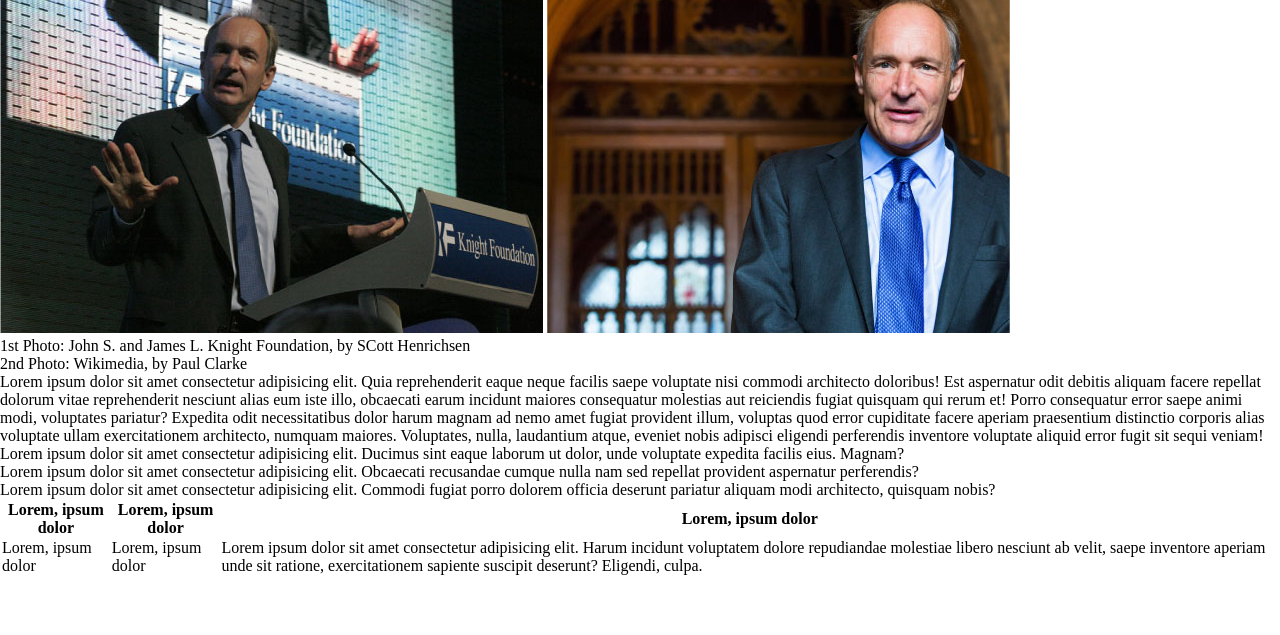
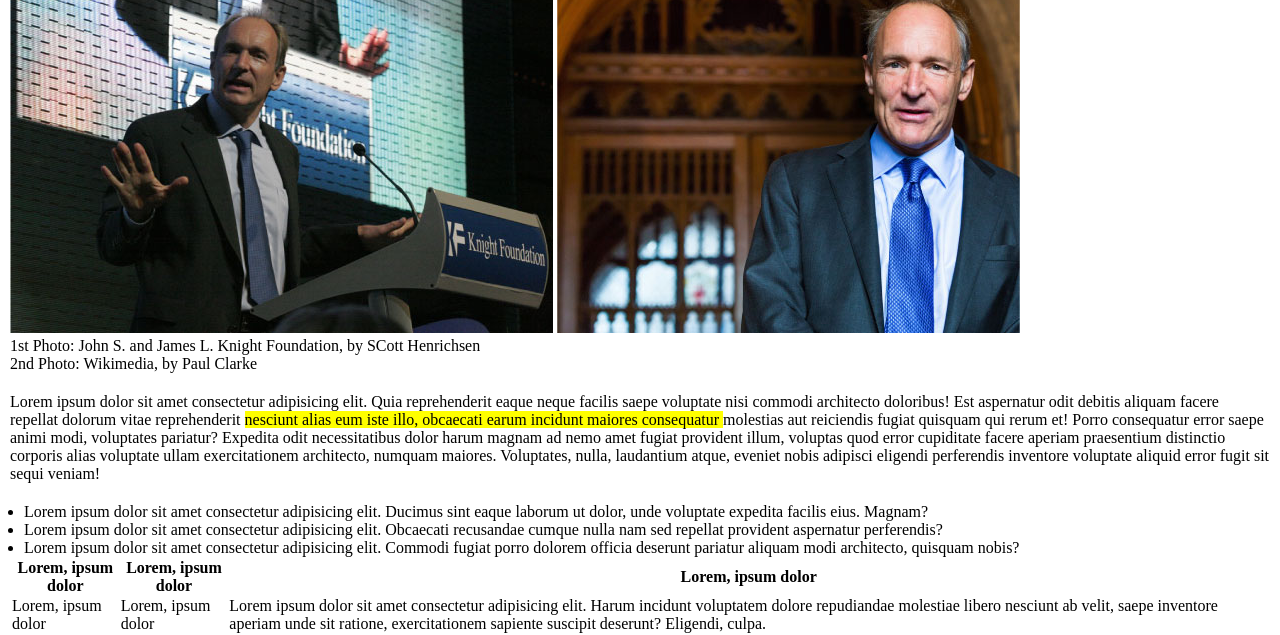
Before and after one commit to ttom-eragiapreso/html-css-booleaner, a plain HTML site: page index.html in a window 1280 px wide. Shown: the part 272-907 px from the top of the page. Before the commit the page ends 849 px from the top, so only its background shows below. Drawn offline with Linux system fonts and the light colour scheme.

Commit message:
[stesso]

```diff
--- a/styles.css
+++ b/styles.css
@@ -2,6 +2,23 @@
   box-sizing: border-box;
   margin: 0;
   padding: 0;
+}
+
+body {
+  margin: 0 10px;
+}
+
+h1 {
+  /* margin-top: 18px;
+  margin-left: 4px; */
+}
+
+span {
+  /* padding: 10px 4px; */
+}
+
+li {
+  margin: 0 14px;
 }
 
 .header-container {
@@ -23,3 +40,11 @@
 .accent {
   color: rgb(42, 201, 201);
 }
+
+.main-paragraph {
+ margin: 20px 0;
+}
+
+.highlight {
+  background-color: yellow;
+}
```
